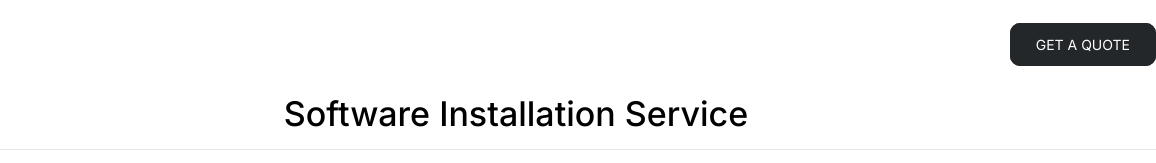
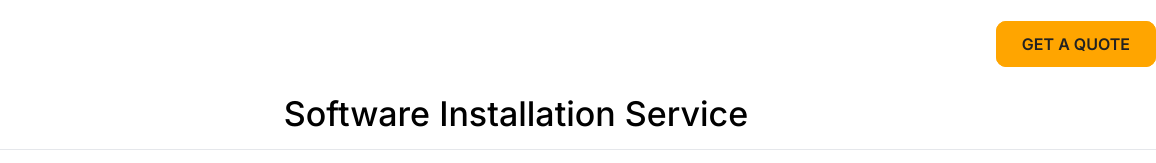
Before and after one commit to Shawon011/NettSoft, a website: page index.html in a window 1280 px wide. Shown: the top 163 px of the page, 124-1280 px from the left. Drawn offline with nearby package versions, Linux system fonts and the light colour scheme.

Commit message:
btn change

```diff
--- a/style.css
+++ b/style.css
@@ -34,19 +34,20 @@ header img {
  .btn {
     border: none;
     text-transform: uppercase;
-    font-size: 14px;
+    font-size: 16px;
     cursor: pointer;
-    background-color: rgb(36, 39, 42);
-    color: #fff;
+    background-color: orange;
+    color: #222;
+    font-weight: 600;
     padding: 12px 25px;
     border-radius: 10px;
     transition: all 0.5s;
-    border: 1px solid rgb(36, 39, 42);
+    border: 1px solid orange;
 }
 
 .btn:hover {
     background-color: transparent;
-    color: rgb(36, 39, 42);
+    color: orange;
 }
 
 
```
Also changed, not shown: output.css.
